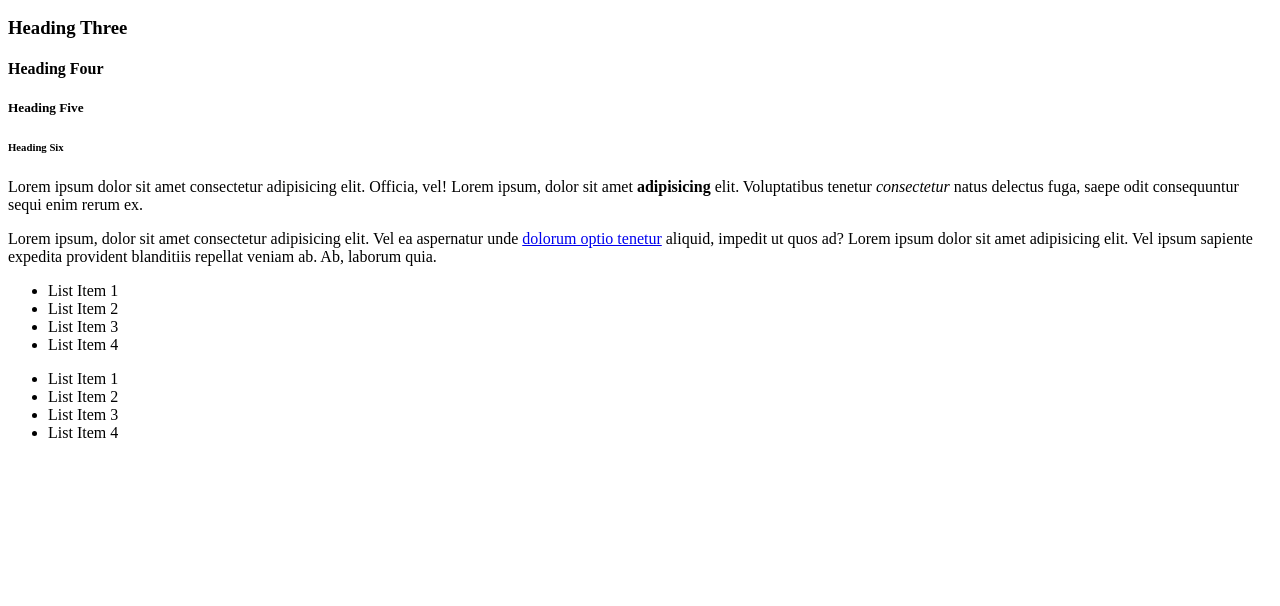
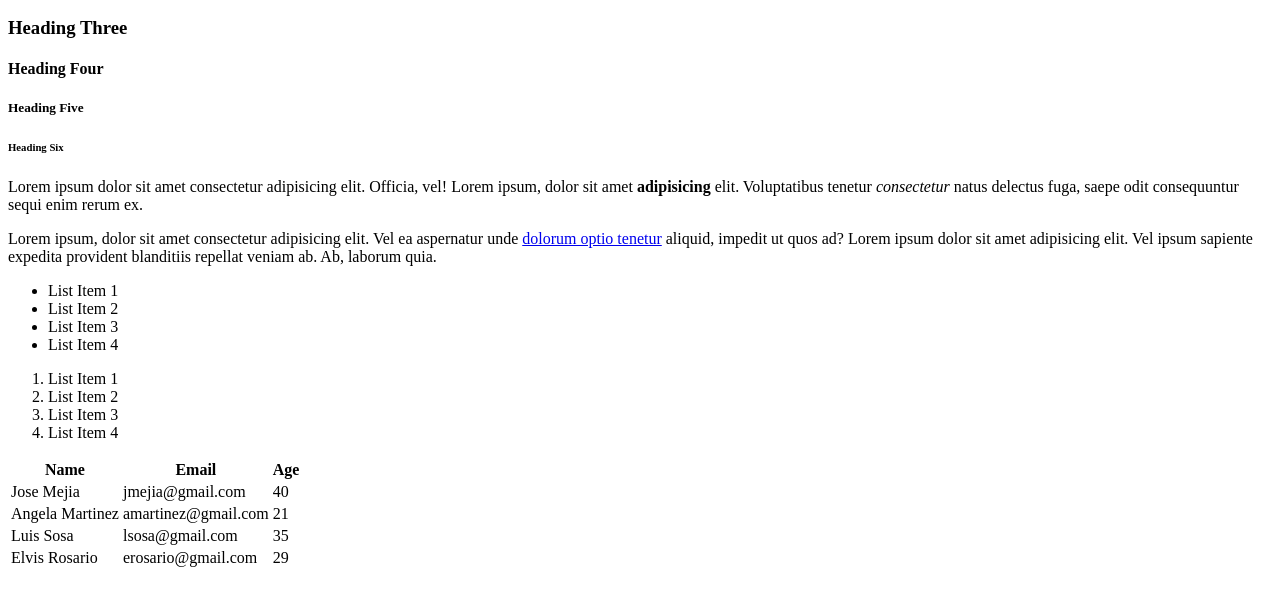
Before and after one commit to ariel035/htmlCrashCourse, a plain HTML site: page index.html in a window 1280 px wide. Shown: the part 110-716 px from the top of the page. Drawn offline with Linux system fonts and the light colour scheme.

Commit message:
fixed list and added table

```diff
--- a/index.html
+++ b/index.html
@@ -27,14 +27,45 @@
         <li>List Item 3</li>
         <li>List Item 4</li>
     </ul>
-    <ul>
+    <ol>
         <li>List Item 1</li>
         <li>List Item 2</li>
         <li>List Item 3</li>
         <li>List Item 4</li>
-    </ul>
+    </ol>
 
     <!-- Table -->
-
+    <table>
+        <thead>
+            <tr>
+                <th>Name</th>
+                <th>Email</th>
+                <th>Age</th>
+            </tr>
+        </thead>
+        <tbody>
+            <tr>
+                <td>Jose Mejia</td>
+                <td>jmejia@gmail.com</td>
+                <td>40</td>
+            </tr>
+            <tr>
+                    <td>Angela Martinez</td>
+                    <td>amartinez@gmail.com</td>
+                    <td>21</td>
+                </tr>
+                <tr>
+                        <td>Luis Sosa</td>
+                        <td>lsosa@gmail.com</td>
+                        <td>35</td>
+                    </tr>
+                    <tr>
+                            <td>Elvis Rosario</td>
+                            <td>erosario@gmail.com</td>
+                            <td>29</td>
+                        </tr>
+        </tbody>
+    </table>
+    <div style="margin-top: 500px;"></div>
 </body>
 </html>
```
